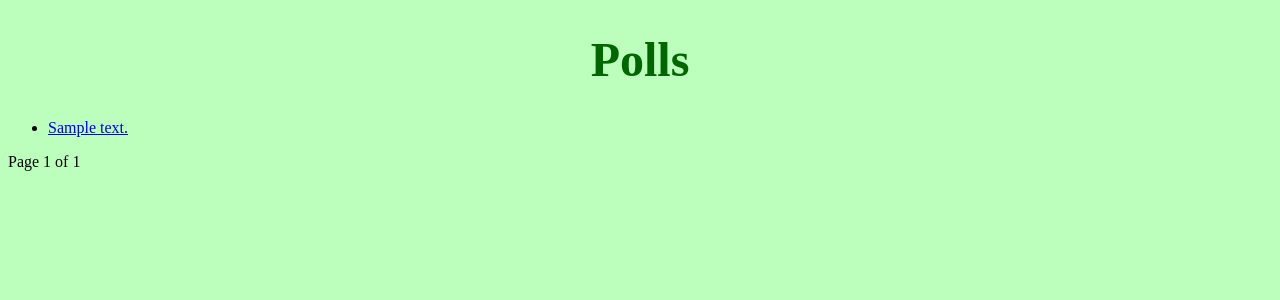
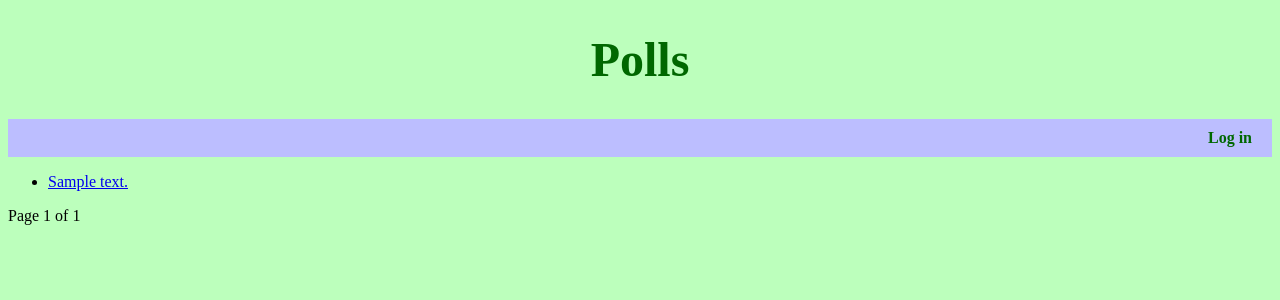
Before and after one commit to jaakkoset/Cyber-security-project, a Django app: template project/polls/templates/polls/index.html in a window 1280 px wide. Shown: the top 300 px of the page. Run offline with Django 5.2, Linux system fonts and the light colour scheme; the template is opened without the code that fills it: most values are stand-ins (such as "Sample title", 1, 10 or a date in 2020).

Commit message:
Add login link

```diff
--- a/project/polls/static/polls/style.css
+++ b/project/polls/static/polls/style.css
@@ -2,12 +2,45 @@ body {
   background: rgb(188, 255, 188);
 }
 
+/* Centre the page title */
 .header {
   text-align: center;
   font-size: 3rem;
 }
 
+/* Edit the style of the title text */
 .header-link {
   color: rgb(0, 103, 0);
   text-decoration: none;
 }
+
+/* Highlight the page title */
+.header-link:hover {
+  background-color: rgb(255, 188, 237);
+  border-radius: 10px;
+  padding: 10px;
+}
+
+/* Full-width bar */
+.top-bar {
+  width: 100%;
+  background-color: rgb(188, 190, 255);
+  display: flex;
+  justify-content: flex-end; /* content to the right */
+  padding: 10px 20px; /* padding around button */
+  box-sizing: border-box;
+}
+
+/* login link */
+.login-link {
+  text-decoration: none;
+  color: rgb(0, 103, 0);
+  font-weight: bold;
+}
+
+/* Highlight login link */
+.login-link:hover {
+  background-color: rgb(255, 188, 237);
+  border-radius: 10px;
+  padding: 10px;
+}
--- a/project/polls/templates/polls/header.html
+++ b/project/polls/templates/polls/header.html
@@ -5,3 +5,7 @@
     >Polls</a
   >
 </h1>
+
+<div class="top-bar">
+  <a class="login-link" href="asdf">Log in</a>
+</div>
```
